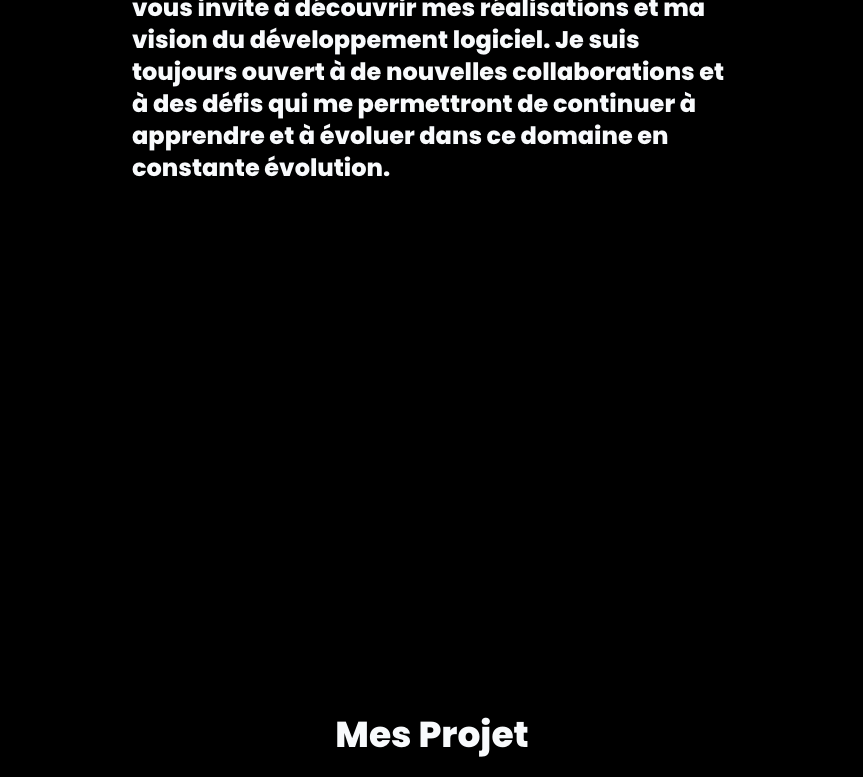
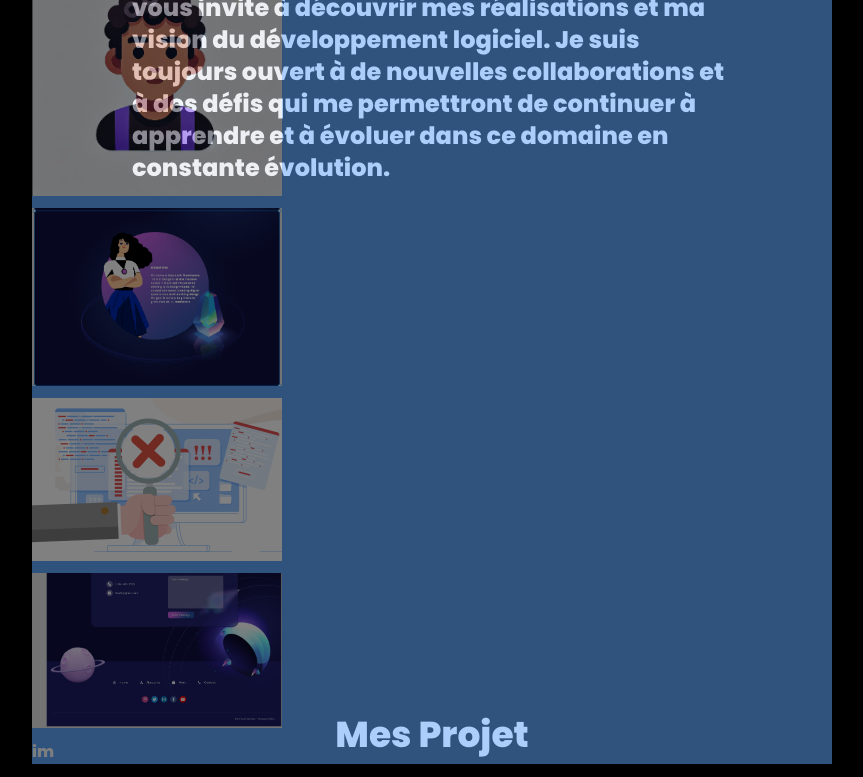
Before and after one commit to Djanfarouhanif/hanif_portf, an Angular app in the folder core/: page / in a window 1280 px wide. Shown: the part 1640-2417 px from the top of the page, without its empty margins (208-1071 px from the left). Built offline with nearby package versions, Linux system fonts and the light colour scheme.

Commit message:
create skill div layout

```diff
--- a/core/src/app/app.component.html
+++ b/core/src/app/app.component.html
@@ -14,14 +14,14 @@
 <section class="min-h-screen flex justify-center" id="about">
   <app-about></app-about>
 </section>
-
-<section class="h-[50vh]">
+<!-- Skill Section -->
+<section class="h-[50vh] flex items-center justify-center " >
    <app-skill></app-skill>
 </section>
 
 
 <!--Work section-->
-<section class="min-h-screen flex items-center justify-center" id="work">
+<section class="min-h-screen w-full  flex items-center justify-center" id="work">
    <app-work></app-work>
 </section>
 
--- a/core/src/app/skill/skill.component.html
+++ b/core/src/app/skill/skill.component.html
@@ -1,14 +1,12 @@
-<div>
+<div class="text-slate-50 bg-blue-400 opacity-[.5] ">
     <!-- Langage skill -->
-    <div>
-        <div>Python</div>
-        <div>JavaScript</div>
-        <div>MySql</div>
-        <div>Git</div>
+    <div class="grid overflow-x-hidden w-[800px] gap-3">
+        <div class="w-[250px]"> <img src="../../assets/image/footer.png" alt=""> </div>
+        <div class="w-[250px]"> <img src="../../assets/image/avtare.png" alt=""> </div>
+        <div class="w-[250px]"><img src="../../assets/image/about.png" alt=""></div>
+        <div class="w-[250px]"> <img src="../../assets/image/R.png" alt=""></div>
+        <div class="w-[250px]"><img src="../../assets/image/footer.png" alt=""></div>
+        <div class="w-[250px]"> im</div>
     </div>
     <!-- framework Skill -->
-     <div>
-        <div>DJANGO</div>
-        <div>ANGULAR</div>
-     </div>
 </div>
```
